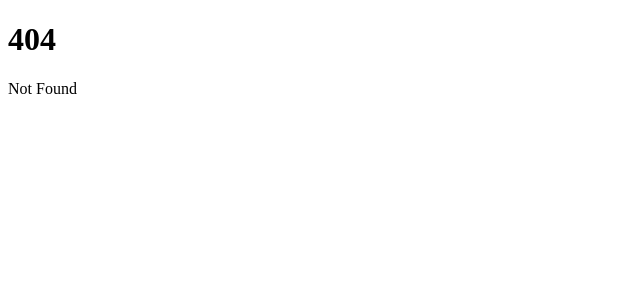
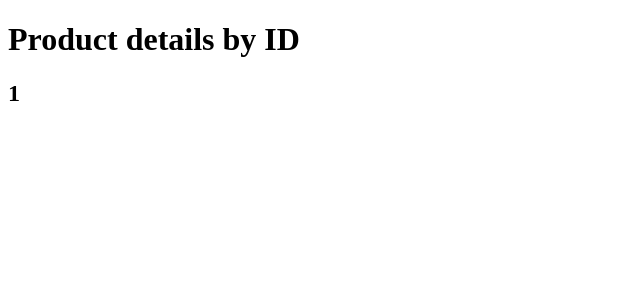
Before and after one commit to TLRKiliann/sveltekit-tutorial, a SvelteKit app in the folder my-app/: page /product/1 in a window 1280 px wide. Before the commit this address had no page. Shown: the top 300 px of the page, without its empty margins (0-640 px from the left). Built offline with nearby package versions, Linux system fonts and the light colour scheme.

Commit message:
nested route with product & productId

```diff
--- /dev/null
+++ b/my-app/src/routes/product/+page.svelte
@@ -0,0 +1 @@
+<h1>Product Title</h1>
--- /dev/null
+++ b/my-app/src/routes/product/[productId]/+page.svelte
@@ -0,0 +1,7 @@
+<script>
+    import {page} from '$app/stores'
+    const productId = $page.params.productId
+</script>
+
+<h1>Product details by ID</h1>
+<h2>{productId}</h2>
```
